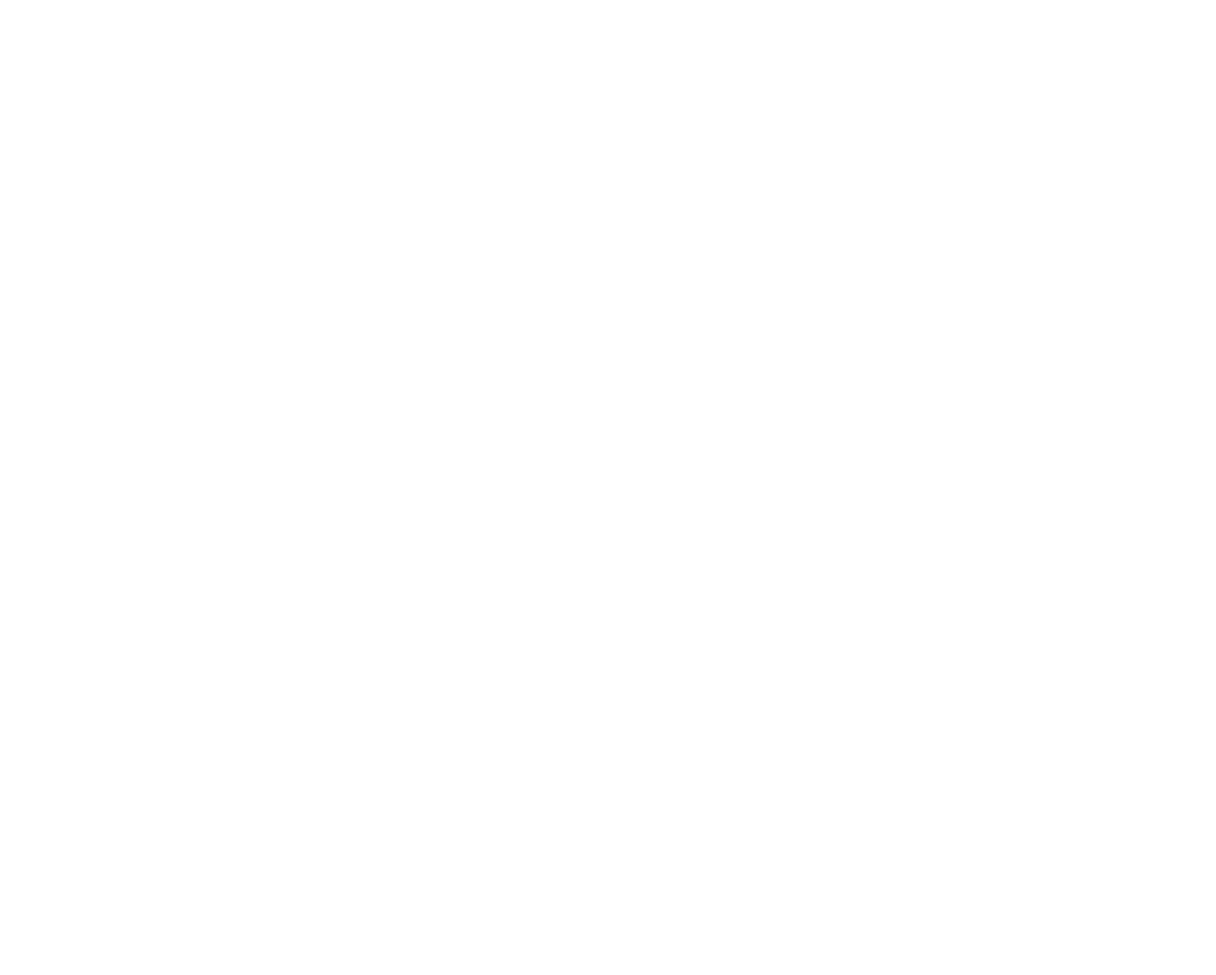
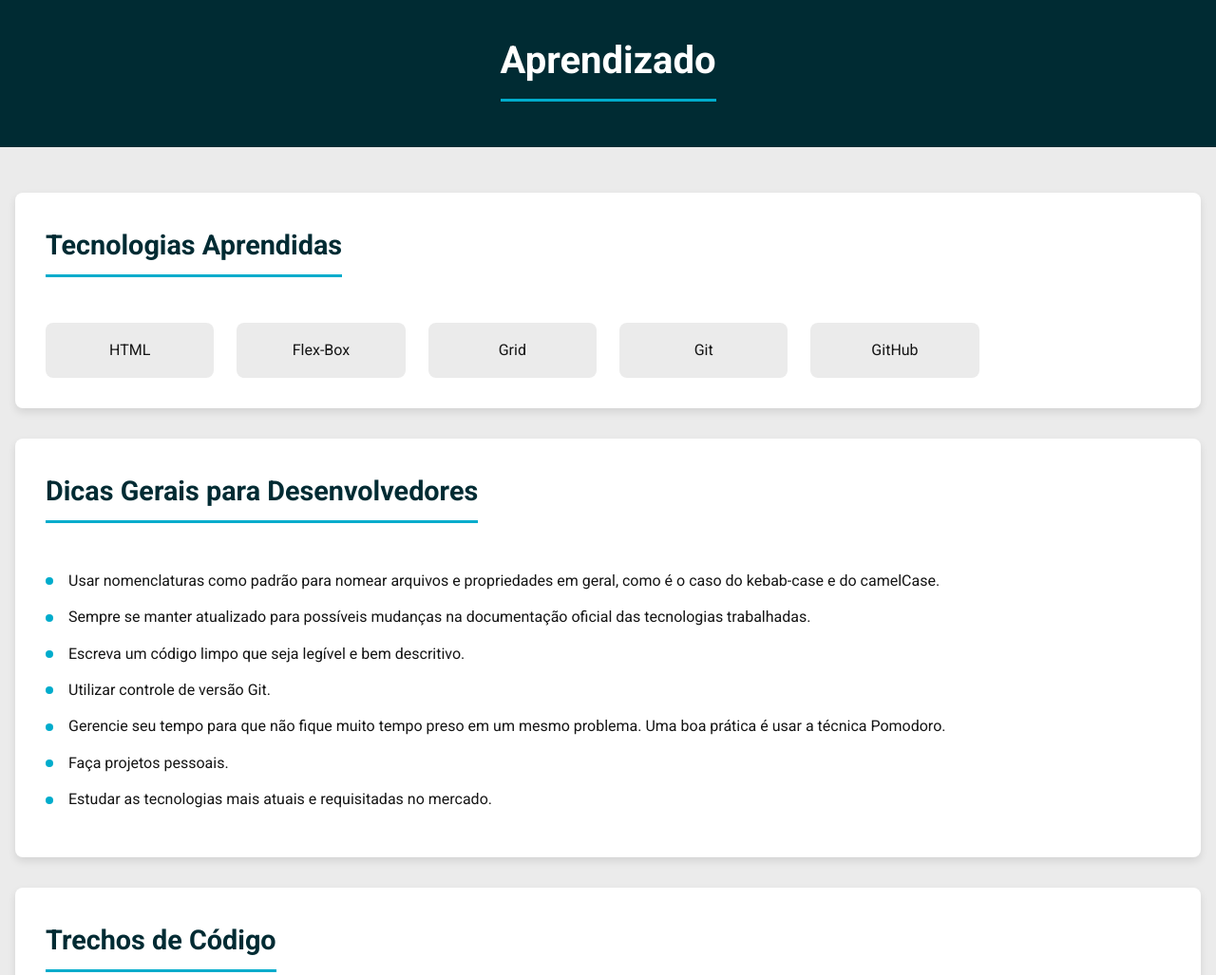
Before and after one commit to kaishiix/port-lio_equipe4, a plain HTML site: page index.html in a window 1280 px wide. Shown: the top 1027 px of the page at 95% size. Before the commit the page ends 800 px from the top, so only its background shows below. Drawn offline with Linux system fonts and the light colour scheme.

Commit message:
introdução da parte de aprendizado vinicius

```diff
--- a/index.html
+++ b/index.html
@@ -3,17 +3,72 @@
 <head>
   <meta charset="UTF-8">
   <meta name="viewport" content="width=device-width, initial-scale=1.0">
-  <link rel="shortcut icon" href="https://cdn-icons-png.flaticon.com/512/10259/10259833.png" type="image/x-icon">
+
   <link href="https://fonts.googleapis.com/css2?family=Roboto:ital,wght@0,100..900;1,100..900&display=swap" rel="stylesheet">
   <link rel="stylesheet" href="style.css">
-  <title>Portfólio</title>
+  <link rel="stylesheet" href="style-aprendizado.css">
+
+  <title>Aprendizado</title>
 </head>
 <body>
-  <main class="intro">
-    <div class="background">
-    </div>
-  </main>
-  <section class="historico">
-  </section>
+<!-- Cabeçalho -->
+  <div class="cabecalho" id="cabecalho">
+    <h2 class="cabecalho-titulo">Aprendizado</h2>
+  </div>
+
+  <div class="container">
+    <!-- Tecnologias Aprendidas -->
+    <section>
+      <h2>Tecnologias Aprendidas</h2>
+      <div class="lista-tecnologias">
+        <div class="lista-item">HTML</div>
+        <div class="lista-item">Flex-Box</div>
+        <div class="lista-item">Grid</div>
+        <div class="lista-item">Git</div>
+        <div class="lista-item">GitHub</div>
+      </div>
+    </section>
+
+    <!-- Dicas -->
+    <section>
+      <h2>Dicas Gerais para Desenvolvedores</h2>
+      <ul>
+        <li>Usar nomenclaturas como padrão para nomear arquivos e propriedades em geral, como é o caso do kebab-case e do camelCase.</li>
+        <li>Sempre se manter atualizado para possíveis mudanças na documentação oficial das tecnologias trabalhadas.</li>
+        <li>Escreva um código limpo que seja legível e bem descritivo.</li>
+        <li>Utilizar controle de versão Git.</li>
+        <li>Gerencie seu tempo para que não fique muito tempo preso em um mesmo problema. Uma boa prática é usar a técnica Pomodoro.</li>
+        <li>Faça projetos pessoais.</li>
+        <li>Estudar as tecnologias mais atuais e requisitadas no mercado.</li>
+      </ul>
+    </section>
+
+    <!-- Trechos de Código -->
+    <section>
+      <h2>Trechos de Código</h2>
+
+      <h3>Comandos Git Básicos</h3>
+      <pre><code>git init
+git add .
+git status
+git commit -m "Primeiro commit"
+git log
+git clone + URL
+git config --global user.email
+git config --global user.name</code></pre>
+
+      <h3>Criar uma Ramificação</h3>
+      <pre><code>git checkout -b nome-da-branch
+git branch
+git merge nome-da-branch
+git push origin nome-da-branch</code></pre>
+
+      <h3>Enviar Projeto para o GitHub</h3>
+      <pre><code>git remote add origin URL
+git push -u origin main</code></pre>
+    </section>
+  </div>
+
+
 </body>
 </html>
--- /dev/null
+++ b/style-aprendizado.css
@@ -0,0 +1,175 @@
+
+  /* Variáveis CSS */
+:root {
+  --white: #ffffff;
+  --light-gray: #ebebeb;
+  --light-blue: #00accc;
+  --dark-blue: #002b33;
+  --graphite-gray: #151515;
+}
+
+/* Fonte e fundo */
+body {
+  font-family: 'Roboto', sans-serif;
+  background-color: var(--light-gray);
+  color: var(--graphite-gray);
+  line-height: 1.6;
+  margin: 0;
+  padding: 0;
+}
+
+/* Remove margem padrão do body e seções */
+section {
+  margin: 2rem 0;
+  padding: 2rem;
+  background-color: var(--white);
+  border-radius: 8px;
+  box-shadow: 0 4px 8px rgba(0, 0, 0, 0.1);
+}
+
+/* Container */
+.container {
+  max-width: 90rem;
+  margin: 0 auto;
+  padding: 1rem;
+}
+
+/* Cabeçalho */
+.cabecalho {
+  background-color: var(--dark-blue);
+  color: var(--white);
+  padding: 2rem 1rem;
+  text-align: center;
+  margin: 0;
+}
+
+.cabecalho-titulo {
+  font-size: 2.5rem;
+  font-weight: 700;
+  margin: 0 0 1rem 0;
+  color: var(--white);
+}
+
+/* Títulos */
+h2 {
+  color: var(--dark-blue);
+  font-size: 1.8rem;
+  margin-bottom: 1.5rem;
+  border-bottom: 3px solid var(--light-blue);
+  padding-bottom: 0.5rem;
+  display: inline-block;
+}
+
+h3 {
+  color: var(--dark-blue);
+  font-size: 1.4rem;
+  margin: 1.5rem 0 1rem;
+}
+
+/* Listas */
+ul {
+  list-style-position: inside;
+  margin: 1.5rem 0 1rem;
+  padding-left: 0;
+}
+
+li {
+  margin-bottom: 0.8rem;
+  position: relative;
+  padding-left: 1.5rem;
+}
+
+li::before {
+  content: "";
+  position: absolute;
+  left: 0;
+  top: 0.6rem;
+  width: 0.5rem;
+  height: 0.5rem;
+  background-color: var(--light-blue);
+  border-radius: 50%;
+}
+
+/* Grid de Tecnologias */
+.lista-tecnologias {
+  display: grid;
+  grid-template-columns: repeat(auto-fill, minmax(150px, 1fr));
+  gap: 1.5rem;
+  margin-top: 1.5rem;
+}
+
+.lista-item {
+  background-color: var(--light-gray);
+  border-radius: 8px;
+  padding: 1rem;
+  text-align: center;
+  transition: transform 0.3s ease, box-shadow 0.3s ease;
+}
+
+.lista-item:hover {
+  transform: translateY(-5px);
+  box-shadow: 0 6px 12px rgba(0, 0, 0, 0.15);
+}
+
+.lista-item::before {
+  display: none;
+}
+
+/* Código */
+pre {
+  background-color: var(--graphite-gray);
+  color: var(--white);
+  border-radius: 8px;
+  padding: 1.5rem;
+  overflow-x: auto;
+  margin: 1rem 0;
+}
+
+code {
+  font-family: monospace;
+  font-size: 0.9rem;
+  line-height: 1.5;
+}
+
+/* Responsividade */
+@media (max-width: 768px) {
+  .cabecalho-titulo {
+    font-size: 2rem;
+  }
+
+  h2 {
+    font-size: 1.5rem;
+  }
+
+  h3 {
+    font-size: 1.2rem;
+  }
+
+  .lista-tecnologias {
+    grid-template-columns: repeat(auto-fill, minmax(120px, 1fr));
+  }
+
+  section {
+    padding: 1.5rem;
+  }
+}
+
+@media (max-width: 480px) {
+  body {
+    font-size: 0.9rem;
+  }
+
+  section {
+    padding: 1rem;
+    margin: 1rem 0;
+  }
+
+  .lista-tecnologias {
+    grid-template-columns: repeat(2, 1fr);
+    gap: 1rem;
+  }
+
+  pre {
+    padding: 1rem;
+  }
+}
```
